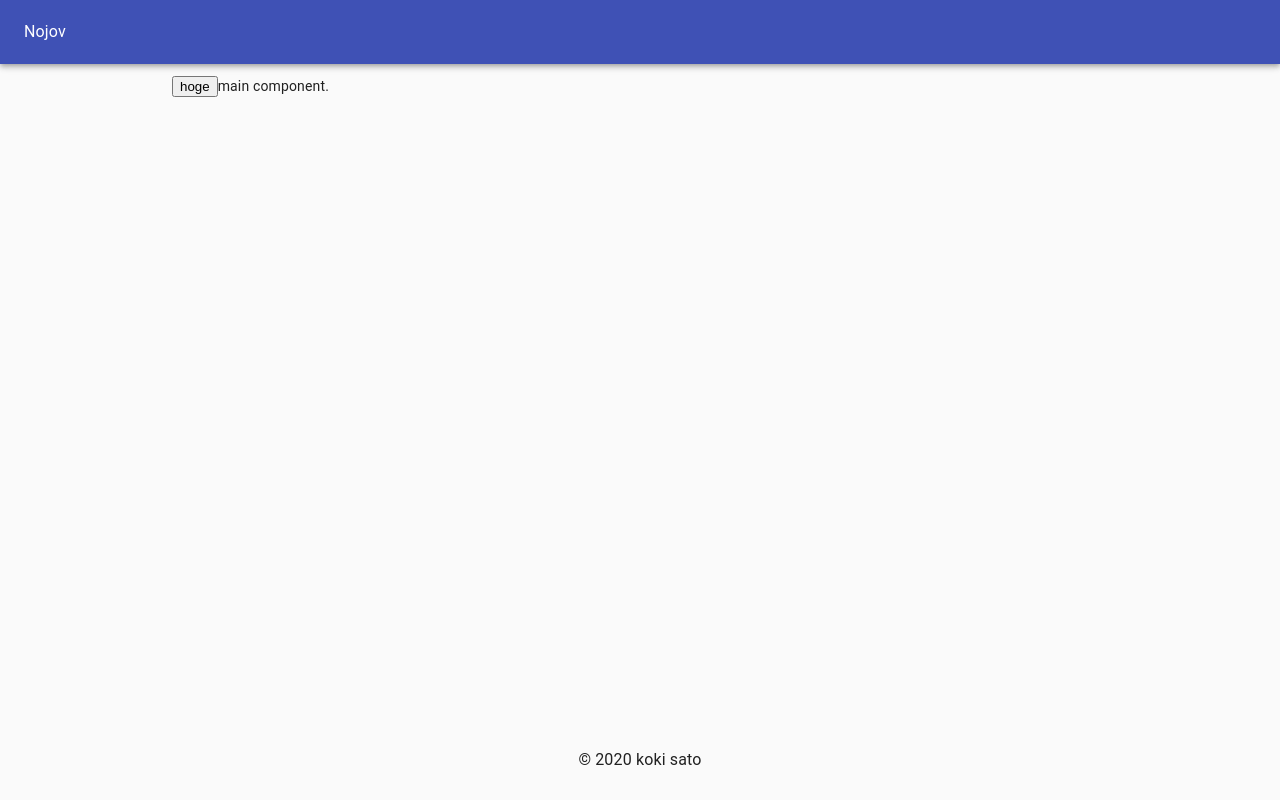
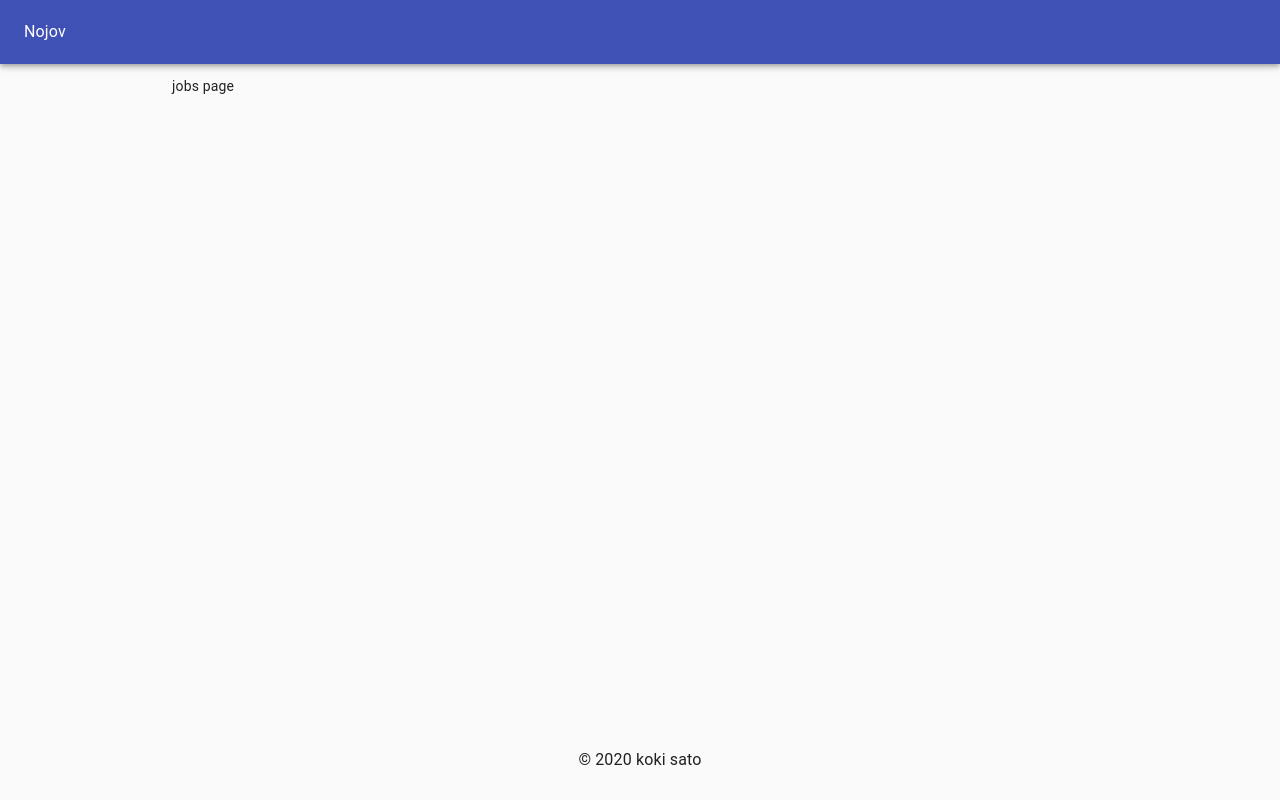
Before and after one commit to kou-pg-0131/nojov-ui, a React (Create React App) app: page / in a window 1280 px wide. Built offline with nearby package versions, Linux system fonts and the light colour scheme; no server answers.

Commit message:
JobsPage を作成

```diff
--- a/src/views/layouts/main/index.tsx
+++ b/src/views/layouts/main/index.tsx
@@ -2,10 +2,12 @@ import React, { useEffect } from 'react';
 import { Container } from '@material-ui/core';
 import { makeStyles, createStyles } from '@material-ui/core/styles';
 import { useDispatch, useSelector } from 'react-redux';
+import { Switch, Route, Redirect } from 'react-router-dom';
 import { RootState } from '../../modules';
 import { jobsActions } from '../../modules/jobsModule';
 import { JobsControllerFactory } from '../../../interfaces/controllers/jobsControllerFactory';
 import { Job } from '../../../domain/job';
+import { JobsPage } from '../../pages/jobs';
 
 const useStyles = makeStyles(() =>
   createStyles({
@@ -25,7 +27,7 @@ export const Main: React.FC = () => {
   useEffect(() => {
     (async () => {
       const controller = new JobsControllerFactory().create();
-      const jobs = await controller.getAt(2020)
+      const jobs = await controller.getAt(2020);
       console.log(jobs);
       setJobs(jobs);
     })();
@@ -33,8 +35,10 @@ export const Main: React.FC = () => {
 
   return (
     <Container component='main' maxWidth='md' className={classes.root}>
-      <button onClick={() => { console.log(jobsState.jobs); }}>hoge</button>
-      main component.
+      <Switch>
+        <Route exact path='/' component={JobsPage}/>
+        <Route       path='*' render={() => <Redirect to='/' />}/>
+      </Switch>
     </Container>
   );
 };
--- /dev/null
+++ b/src/views/pages/jobs/index.tsx
@@ -0,0 +1,7 @@
+import React from 'react';
+
+export const JobsPage: React.FC = () => {
+  return (
+    <div>jobs page</div>
+  );
+};
```
